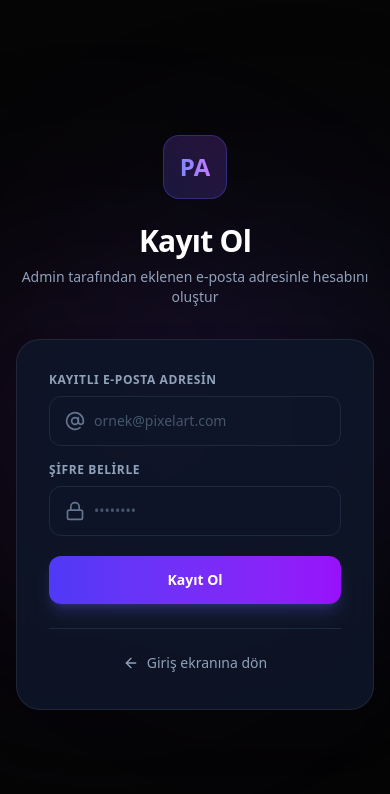
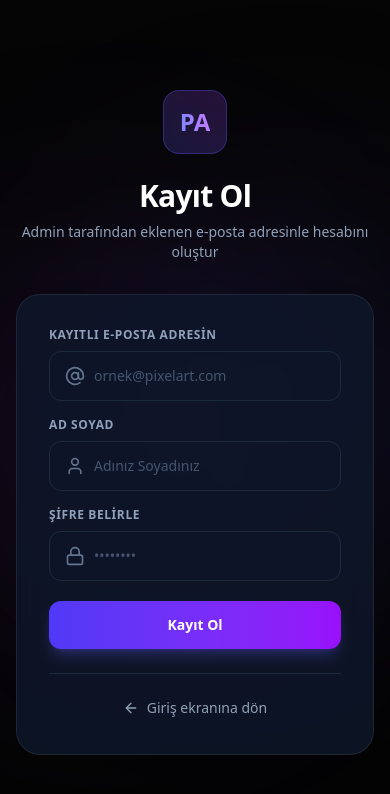
Before and after one commit to ErtugPektas/Pixelart, a Next.js app: page /register in a window 390 px wide. Shown: the top 794 px of the page. Built offline with nearby package versions, Linux system fonts and the light colour scheme; no server answers.

Commit message:
feat: add full_name to register, time to chat, fix mobile nav

```diff
--- a/src/app/register/page.tsx
+++ b/src/app/register/page.tsx
@@ -3,12 +3,13 @@
 import { useState } from "react";
 import { useRouter } from "next/navigation";
 import { supabase } from "@/lib/supabase";
-import { AtSign, Lock, AlertCircle, ArrowLeft } from "lucide-react";
+import { AtSign, Lock, AlertCircle, ArrowLeft, User } from "lucide-react";
 import Link from "next/link";
 
 export default function RegisterPage() {
   const [email, setEmail] = useState("");
   const [password, setPassword] = useState("");
+  const [fullName, setFullName] = useState("");
   const [error, setError] = useState("");
   const [success, setSuccess] = useState(false);
   const [loading, setLoading] = useState(false);
@@ -33,9 +34,20 @@ export default function RegisterPage() {
         return;
       }
 
+      if (!fullName.trim()) {
+        setError("Lütfen adınızı ve soyadınızı giriniz.");
+        setLoading(false);
+        return;
+      }
+
       const { data, error: authError } = await supabase.auth.signUp({
         email,
         password,
+        options: {
+          data: {
+            full_name: fullName.trim()
+          }
+        }
       });
 
       if (authError) {
@@ -110,6 +122,25 @@ export default function RegisterPage() {
 
               <div>
                 <label className="block text-xs font-semibold text-slate-400 mb-2 uppercase tracking-wider">
+                  Ad Soyad
+                </label>
+                <div className="relative group">
+                  <div className="absolute inset-y-0 left-0 pl-4 flex items-center pointer-events-none">
+                    <User className="h-5 w-5 text-slate-500 group-focus-within:text-indigo-400 transition-colors" />
+                  </div>
+                  <input
+                    type="text"
+                    required
+                    value={fullName}
+                    onChange={(e) => setFullName(e.target.value)}
+                    className="block w-full pl-11 pr-4 py-3.5 bg-slate-900/50 border border-slate-800 rounded-xl text-white placeholder-slate-600 focus:ring-2 focus:ring-indigo-500/50 focus:border-indigo-500 transition-all text-sm"
+                    placeholder="Adınız Soyadınız"
+                  />
+                </div>
+              </div>
+
+              <div>
+                <label className="block text-xs font-semibold text-slate-400 mb-2 uppercase tracking-wider">
                   Şifre Belirle
                 </label>
                 <div className="relative group">
--- a/src/components/dashboard/GlobalNotesWidget.tsx
+++ b/src/components/dashboard/GlobalNotesWidget.tsx
@@ -4,7 +4,7 @@ import { useState, useEffect, useRef } from "react";
 import { supabase } from "@/lib/supabase";
 import { useAuth } from "@/lib/auth";
 import { Send, MessageSquare } from "lucide-react";
-import { formatDate } from "@/lib/utils";
+import { formatDate, formatDateTime } from "@/lib/utils";
 import { useRealtimeSync } from "@/hooks/useRealtimeSync";
 
 interface Note {
@@ -98,7 +98,7 @@ export function GlobalNotesWidget() {
             return (
               <div key={note.id} className={`flex flex-col ${isMe ? "items-end" : "items-start"}`}>
                 <span className="text-[10px] text-slate-400 mb-1 px-1">
-                  {note.profiles?.full_name || "Bilinmeyen"} • {formatDate(note.created_at)}
+                  {note.profiles?.full_name || "Bilinmeyen"} • {formatDateTime(note.created_at)}
                 </span>
                 <div
                   className={`px-4 py-2.5 rounded-2xl max-w-[85%] text-sm shadow-sm ${
--- a/src/components/layout/BottomNav.tsx
+++ b/src/components/layout/BottomNav.tsx
@@ -2,6 +2,7 @@
 
 import Link from "next/link";
 import { usePathname } from "next/navigation";
+import { useAuth } from "@/lib/auth";
 import {
   LayoutDashboard,
   Users,
@@ -21,11 +22,17 @@ const mobileNavItems = [
 
 export function BottomNav() {
   const pathname = usePathname();
+  const { user } = useAuth();
+
+  const filteredNavItems = mobileNavItems.filter(item => {
+    if (user?.role !== "admin" && item.href === "/finance") return false;
+    return true;
+  });
 
   return (
     <nav className="md:hidden fixed bottom-0 left-0 right-0 z-40 bg-slate-950/90 backdrop-blur-xl border-t border-slate-800/80 px-2 py-2 safe-bottom">
       <div className="flex items-center justify-around">
-        {mobileNavItems.map((item) => {
+        {filteredNavItems.map((item) => {
           const Icon = item.icon;
           const isActive =
             pathname === item.href ||
--- a/src/lib/utils.ts
+++ b/src/lib/utils.ts
@@ -27,3 +27,19 @@ export function formatDate(dateString: string): string {
     return dateString;
   }
 }
+
+export function formatDateTime(dateString: string): string {
+  if (!dateString) return "-";
+  try {
+    const d = new Date(dateString);
+    return new Intl.DateTimeFormat("tr-TR", {
+      day: "2-digit",
+      month: "short",
+      year: "numeric",
+      hour: "2-digit",
+      minute: "2-digit",
+    }).format(d);
+  } catch {
+    return dateString;
+  }
+}
```
